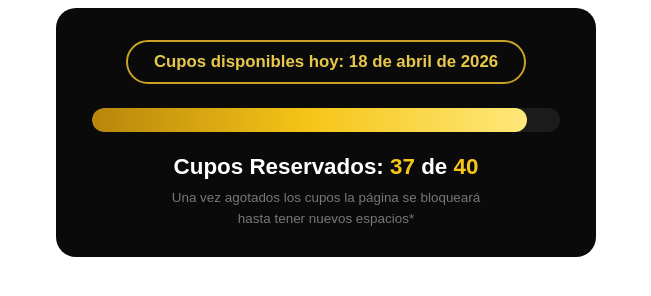
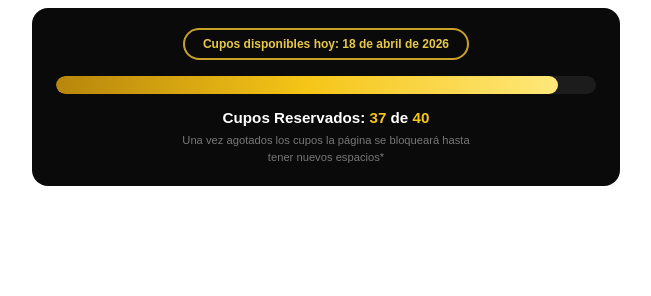
Before and after one commit to asenjobrygith-cyber/widggget, a plain HTML site: page index.html in a window 1280 px wide. Shown: the whole page, without its empty margins (314-965 px from the left). Drawn offline with Linux system fonts and the light colour scheme.

Commit message:
Update index.html

```diff
--- a/index.html
+++ b/index.html
@@ -1,21 +1,20 @@
-<div style="background:transparent;max-width:540px;margin:0 auto;">
-  <div style="background:#0a0a0a;border-radius:20px;padding:32px 36px 28px;max-width:540px;margin:0 auto;text-align:center;font-family:Arial,sans-serif;">
+<div style="background:#0a0a0a;border-radius:16px;padding:20px 24px;max-width:540px;margin:0 auto;text-align:center;font-family:Arial,sans-serif;">
 
-  <div style="display:inline-block;border:2px solid #c9a227;border-radius:50px;padding:10px 26px;margin-bottom:24px;">
-    <p style="color:#e8c84a;font-size:1.05rem;font-weight:700;margin:0;">
+  <div style="display:inline-block;border:2px solid #c9a227;border-radius:50px;padding:7px 18px;margin-bottom:16px;">
+    <p style="color:#e8c84a;font-size:0.75rem;font-weight:700;margin:0;">
       Cupos disponibles hoy: <b id="fecha"></b>
     </p>
   </div>
 
-  <div style="background:#1c1c1c;border-radius:50px;height:24px;overflow:hidden;margin-bottom:20px;">
+  <div style="background:#1c1c1c;border-radius:50px;height:18px;overflow:hidden;margin-bottom:14px;">
     <div id="barra" style="height:100%;width:0%;border-radius:50px;background:linear-gradient(90deg,#b8860b,#f5c518,#ffe87a);transition:width 1s ease;"></div>
   </div>
 
-  <p style="color:#fff;font-size:1.4rem;font-weight:800;margin-bottom:8px;">
+  <p style="color:#fff;font-size:0.95rem;font-weight:800;margin-bottom:6px;">
     Cupos Reservados: <span id="reservados" style="color:#f5c518;"></span> de <span style="color:#f5c518;">40</span>
   </p>
 
-  <p style="color:#777;font-size:0.84rem;line-height:1.5;max-width:320px;margin:0 auto;">
+  <p style="color:#777;font-size:0.7rem;line-height:1.5;max-width:300px;margin:0 auto;">
     Una vez agotados los cupos la página se bloqueará hasta tener nuevos espacios*
   </p>
 
```
